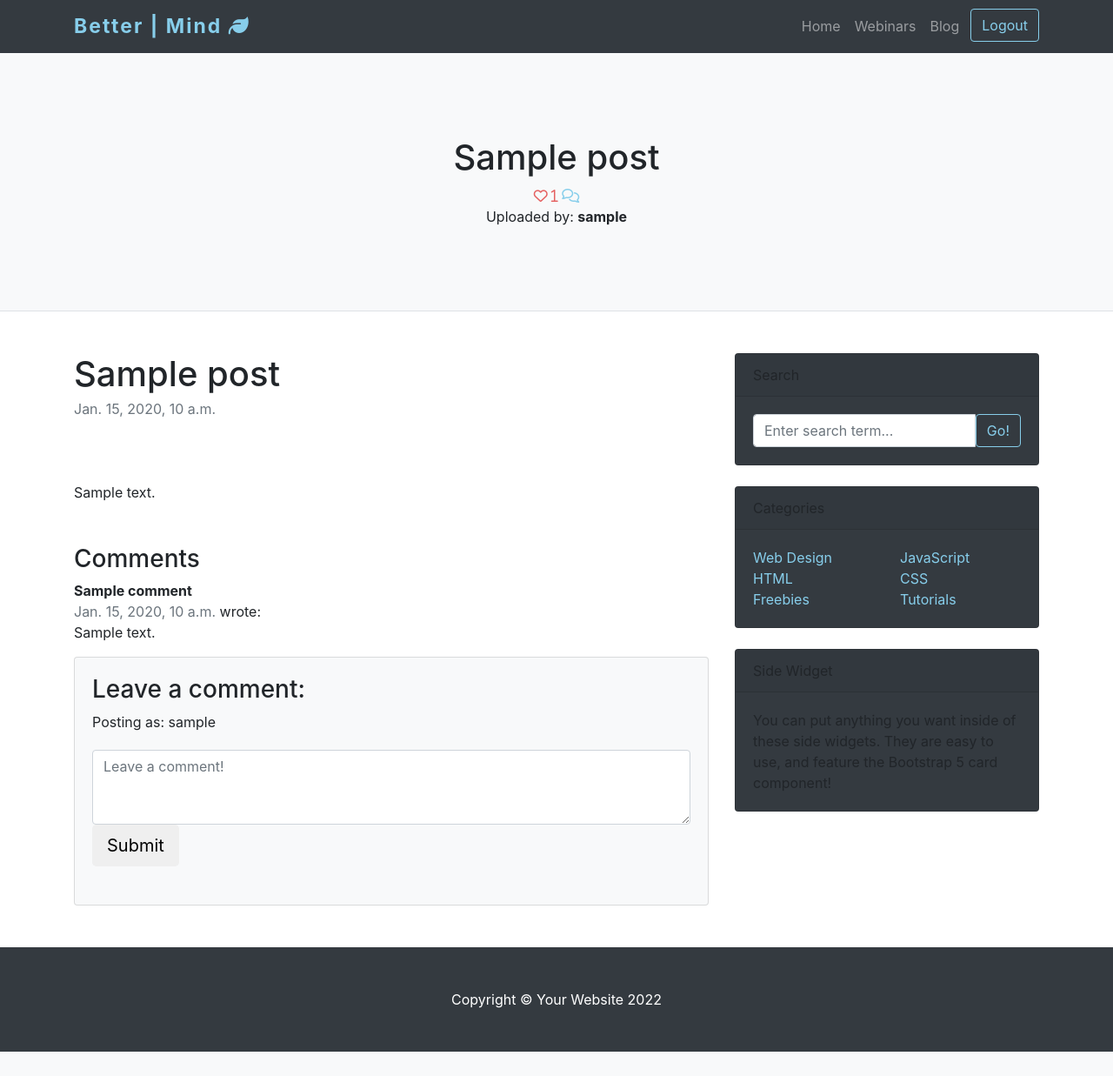
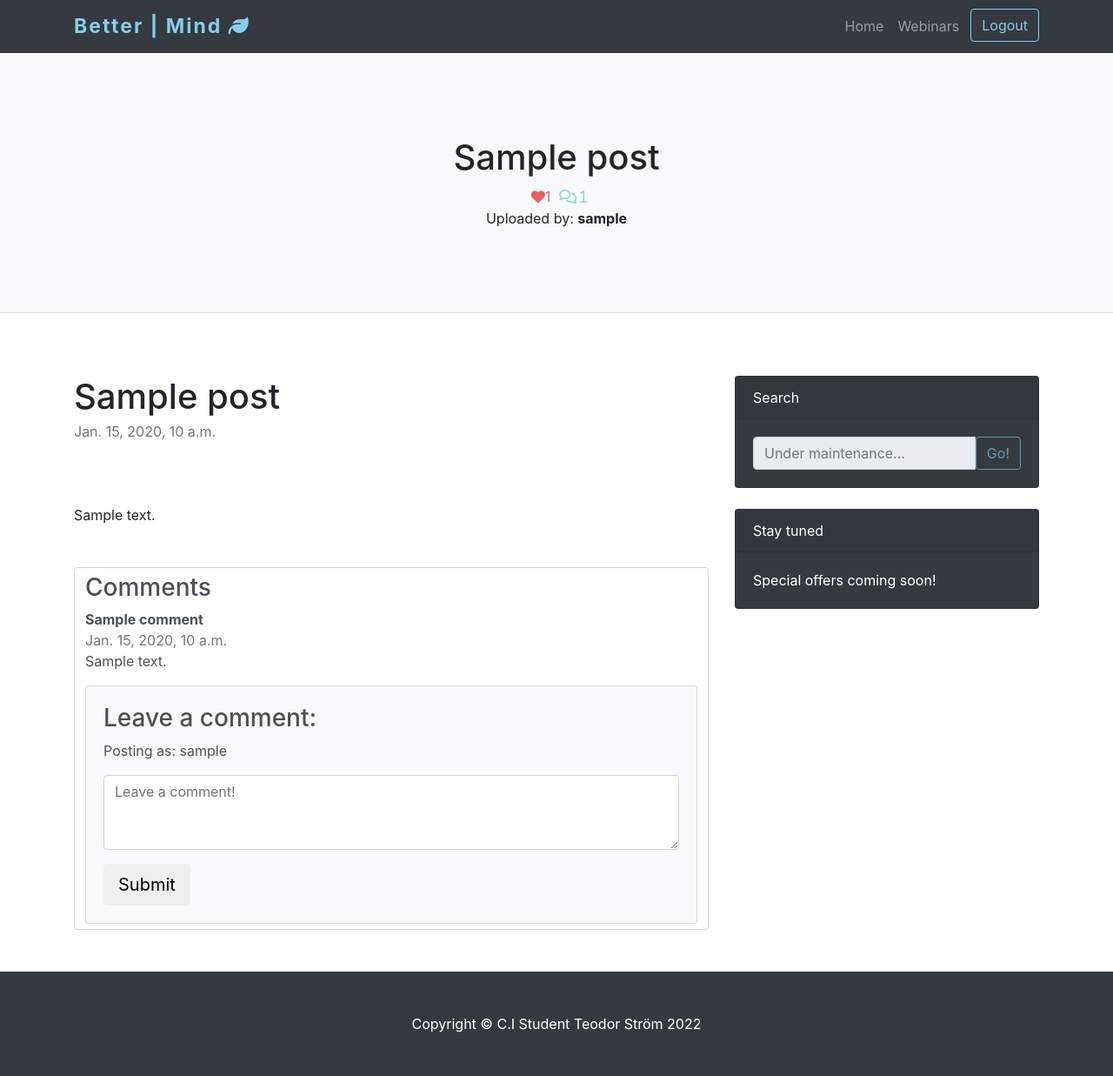
Before and after one commit to teodorstrom/better-mind, a Django app: a page that uses templates/base.html in a window 1280 px wide. Shown: the whole page at 87% size. Before the commit the page ends 1209 px from the top, so only its background shows below. Run offline with Django 3.2, Linux system fonts and the light colour scheme; a user stored in the database is signed in; tables that the repository leaves empty hold one stand-in row (values such as "Sample post"); some libraries are stand-ins or nearby versions.

Commit message:
users can like posts and design is done

```diff
--- a/blog/urls.py
+++ b/blog/urls.py
@@ -4,4 +4,5 @@ from django.urls import path
 urlpatterns = [
     path('', views.PostList.as_view(), name='home'),
     path('<slug:slug>/', views.PostDetail.as_view(), name='post_detail'),
+    path('like/<slug:slug>', views.PostLike.as_view(), name='post_like'),
 ]
--- a/blog/views.py
+++ b/blog/views.py
@@ -1,10 +1,8 @@
-
-
-
-from django.shortcuts import render, get_object_or_404
+from django.shortcuts import render, get_object_or_404, reverse
 from django.views import generic, View
 from .models import Post
 from .forms import CommentForm
+from django.http import HttpResponseRedirect
 
 
 class PostList(generic.ListView):
@@ -30,6 +28,7 @@ class PostDetail(View):
             {
                 "post": post,
                 "comments": comments,
+                "commented": False,
                 "liked": liked,
                 "comment_form": CommentForm(),
             },
@@ -65,3 +64,15 @@ class PostDetail(View):
                 "liked": liked
             },
         )
+
+
+class PostLike(View):
+
+    def post(self, request, slug, *args, **kwargs):
+        post = get_object_or_404(Post, slug=slug)
+        if post.likes.filter(id=request.user.id).exists():
+            post.likes.remove(request.user)
+        else:
+            post.likes.add(request.user)
+
+        return HttpResponseRedirect(reverse('post_detail', args=[slug]))
--- a/static/css/style.css
+++ b/static/css/style.css
@@ -6,6 +6,7 @@
 
 body {
     background-color: #fff !important;
+    height: 100vh;
 }
 
 /* navbar & logo*/
@@ -81,12 +82,15 @@ body {
     color: rgba(228, 94, 94, 0.979) !important;
 }
 
+.btn-like {
+    color: rgba(228, 94, 94, 0.979);
+    border: none;
+    background: transparent;
+    cursor: pointer;
+}
+
 .fa-comments {
     color: var(--lightblue) !important;
-}
-
-#postdetail_likes {
-    size: 120%;
 }
 
 #black-card {
--- a/templates/account/login.html
+++ b/templates/account/login.html
@@ -8,9 +8,9 @@
 {% block content %}
 
 
-<div class="d-flex justify-content-center">
+<div class="d-flex justify-content-center my-auto">
   <form class="login" method="POST" action="{% url 'account_login' %}">
-    <h1>{% trans "Sign In" %}</h1>
+    <h1 class="text-center">{% trans "Sign In" %}</h1>
     {% csrf_token %}
     {{ form.as_p }}
     {% if redirect_field_value %}
--- a/templates/account/signup.html
+++ b/templates/account/signup.html
@@ -7,7 +7,7 @@
 {% block content %}
 
 
-<div class="d-flex justify-content-center">
+<div class="d-flex justify-content-center my-auto">
   <form class="signup" method="POST" action="{% url 'account_signup' %}">
     <h1>{% trans "Register" %}</h1>
     {% csrf_token %}
--- a/templates/base.html
+++ b/templates/base.html
@@ -15,7 +15,7 @@
         <link rel="stylesheet" href="https://cdn.jsdelivr.net/npm/bootstrap@4.0.0/dist/css/bootstrap.min.css"
             integrity="sha384-Gn5384xqQ1aoWXA+058RXPxPg6fy4IWvTNh0E263XmFcJlSAwiGgFAW/dAiS6JXm" crossorigin="anonymous">
     </head>
-    <body>
+    <body class="d-flex flex-column min-vh-100">
         <!-- Responsive navbar-->
         <nav class="navbar navbar-expand-lg navbar-dark bg-dark">
             <div class="container">
@@ -27,7 +27,6 @@
                     <ul class="navbar-nav ms-auto mb-2 mb-lg-0">
                         <li class="nav-item"><a class="nav-link" href="{% url 'home' %}">Home</a></li>
                         <li class="nav-item"><a class="nav-link" href="#!">Webinars</a></li>
-                        <li class="nav-item"><a class="nav-link" href="#!">Blog</a></li>
                         {% if user.is_authenticated %}
                         <li class="nav-item">
                             <a href="{% url 'account_logout' %}" class="btn btn-outline-primary my-2 my-sm-0 account-btn">Logout</a>
@@ -50,8 +49,8 @@
         {% endblock content %}
 
         <!-- Footer-->
-        <footer class="py-5 bg-dark">
-            <p class="m-0 text-center text-white">Copyright &copy; Your Website 2022</p>
+        <footer class="py-5 bg-dark mt-auto" id="footer">
+            <p class="m-0 text-center text-white">Copyright &copy; C.I Student Teodor Ström 2022</p>
         </footer>
         <!-- Bootstrap core JS-->
         <script src="https://kit.fontawesome.com/d629ec4993.js" crossorigin="anonymous"></script>
--- a/templates/post_detail.html
+++ b/templates/post_detail.html
@@ -8,10 +8,27 @@
     <div class="container">
         <div class="text-center my-5">
             <h1 class="fw-bolder align-left">{{ post.title }}</h1>
-            <strong class="far fa-heart" id="postdetail-likes"> {{ post.number_of_likes }}</strong>
-            {% with comments.count as total.comments %}
-            <strong class="text-secondary"><i class="far fa-comments"></i></strong>
-            {{ total_comments }}
+            <strong>
+                {% if user.is_authenticated %}
+                <form class="d-inline" action="{% url 'post_like' post.slug %}" method="post">
+                    {% csrf_token %}
+                    {% if liked %}
+
+                    <button type="submit" name="blogpost_id" value="{{ post.slug }}" class="btn-like"><i class="fas fa-heart"></i>{{ post.number_of_likes }}</button>
+                    {% else %}
+
+                    <button type="submit" name="blogpost_id" value="{{ post.slug }}" class="btn-like"><i class="far fa-heart"></i>{{ post.number_of_likes }}</button>
+
+                    {% endif %}
+                </form>
+                {% else %}
+                <strong class="far fa-heart" id="postdetail-likes">{{ post.number_of_likes }}</strong>
+                {% endif %}
+            </strong>
+            {% with comments.count as total_comments %}
+            <strong class="far fa-comments">
+                <!-- Our total_comments variable goes before the closing strong tag -->
+                {{ total_comments }}</strong>
             {% endwith %}
             <!-- Post Author-->
             <div class="text fst-italic mb-2">Uploaded by: <strong>{{ post.author }}</strong></div>
@@ -25,6 +42,7 @@
             <!-- Post content-->
             <article>
                 <!-- Post header-->
+
                 <header class="mb-4">
                     <!-- Post title-->
                     <h1 class="fw-bolder mb-1">{{ post.title }}</h1>
@@ -45,7 +63,7 @@
                 </section>
             </article>
             <!-- Comments section-->
-            <section class="mb-5">
+            <section class="mb-5 form-control">
                 <h3>Comments</h3>
                 <!-- Total comments-->
                 {% for comment in comments %}
@@ -53,7 +71,6 @@
                     <div class="ms-3">
                         <div class="fw-bold font-weight-bold">{{ comment.name }}</div>
                         <span class="text-muted font-weight-normal">{{ comment.created_on }}</span>
-                        wrote:
                         {{ comment.body | linebreaks }}
                     </div>
                 </div>
@@ -69,13 +86,15 @@
                         <!-- Single comment-->
                         <h3>Leave a comment:</h3>
                         <p>Posting as: {{ user.username }}</p>
-                    <form method="post" class="mb-4" style="margin-top: 1.3em;">
+                        <form method="post">
 
-                        <textarea name="body" required class="form-control" rows="3"
+                            <textarea name="body" required class="form-control mb-3" rows="3"
                                 placeholder="Leave a comment!"></textarea>
                             {% csrf_token %}
                             <button type="submit" class="btn btn-signup btn-lg">Submit</button>
                         </form>
+                        {% else %}
+                        <h4>Login to leave a comment!</h4>
                         {% endif %}
                         {% endif %}
                     </div>
@@ -86,42 +105,20 @@
         <div class="col-lg-4">
             <!-- Search widget-->
             <div class="card mb-4">
-                <div class="card-header">Search</div>
+                <div class="card-header text-light">Search</div>
                 <div class="card-body">
                     <div class="input-group">
-                        <input class="form-control" type="text" placeholder="Enter search term..."
-                            aria-label="Enter search term..." aria-describedby="button-search" />
-                        <button class="btn btn-primary" id="button-search" type="button">Go!</button>
-                    </div>
-                </div>
-            </div>
-            <!-- Categories widget-->
-            <div class="card mb-4">
-                <div class="card-header">Categories</div>
-                <div class="card-body">
-                    <div class="row">
-                        <div class="col-sm-6">
-                            <ul class="list-unstyled mb-0">
-                                <li><a href="#!">Web Design</a></li>
-                                <li><a href="#!">HTML</a></li>
-                                <li><a href="#!">Freebies</a></li>
-                            </ul>
-                        </div>
-                        <div class="col-sm-6">
-                            <ul class="list-unstyled mb-0">
-                                <li><a href="#!">JavaScript</a></li>
-                                <li><a href="#!">CSS</a></li>
-                                <li><a href="#!">Tutorials</a></li>
-                            </ul>
-                        </div>
+                        <input class="form-control" type="text" placeholder="Under maintenance..."
+                            aria-label="Enter search term..." aria-describedby="button-search" name="search" disabled />
+                        <button class="btn btn-primary" id="button-search" type="button" value="search"
+                            disabled>Go!</button>
                     </div>
                 </div>
             </div>
             <!-- Side widget-->
             <div class="card mb-4">
-                <div class="card-header">Side Widget</div>
-                <div class="card-body">You can put anything you want inside of these side widgets. They are easy to
-                    use, and feature the Bootstrap 5 card component!</div>
+                <div class="card-header text-white">Stay tuned</div>
+                <div class="card-body text-white">Special offers coming soon!</div>
             </div>
         </div>
     </div>
```
Also changed, not shown: bettermind/settings.py (+9 -1 lines), templates/account/logout.html (+19 -12 lines), templates/index.html (+24 -21 lines). Lines whose indentation alone changed are shown as unchanged.
